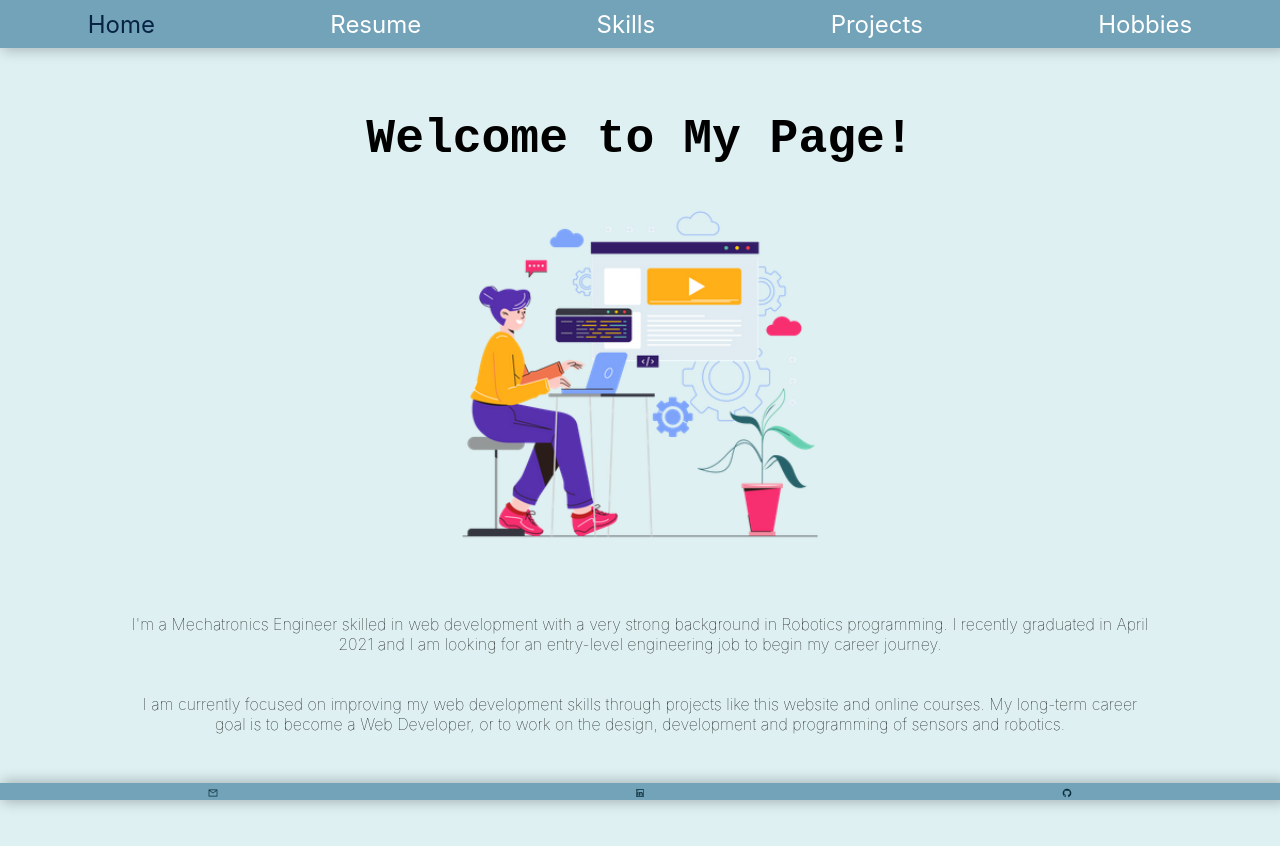
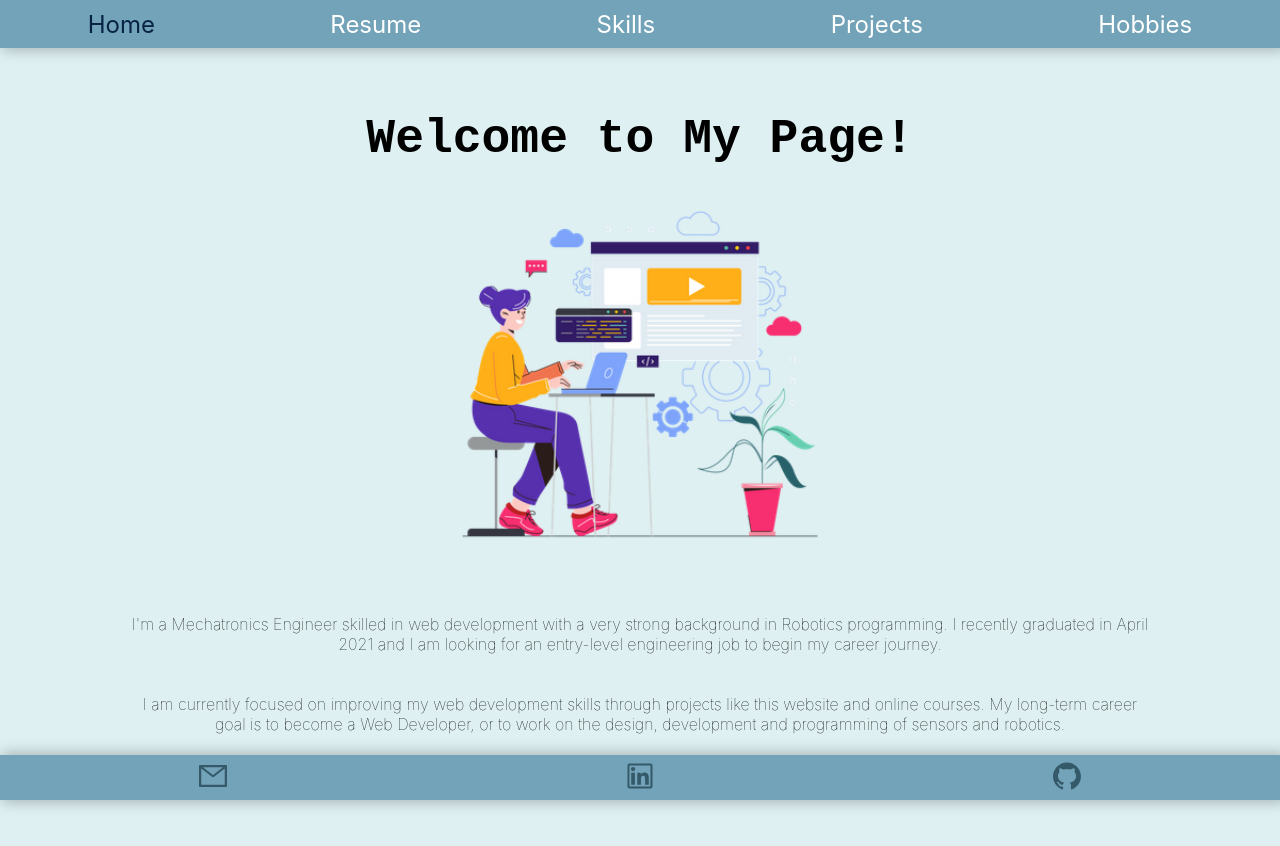
Before and after one commit to FatimaLDL1997/portfolio, a React (Create React App) app: page / in a window 1280 px wide. Shown: the top 846 px of the page. Built offline with nearby package versions, Linux system fonts and the light colour scheme.

Commit message:
fixed footer links sizes

```diff
--- a/src/index.css
+++ b/src/index.css
@@ -503,7 +503,7 @@ li {
   box-shadow: 4px 0px 13px 2px rgb(0 0 0 / 25%);
 }
 
-.footer-links a {
+.footer-links {
   font-size: 2rem;
   color: #345a6a;
 }
```
